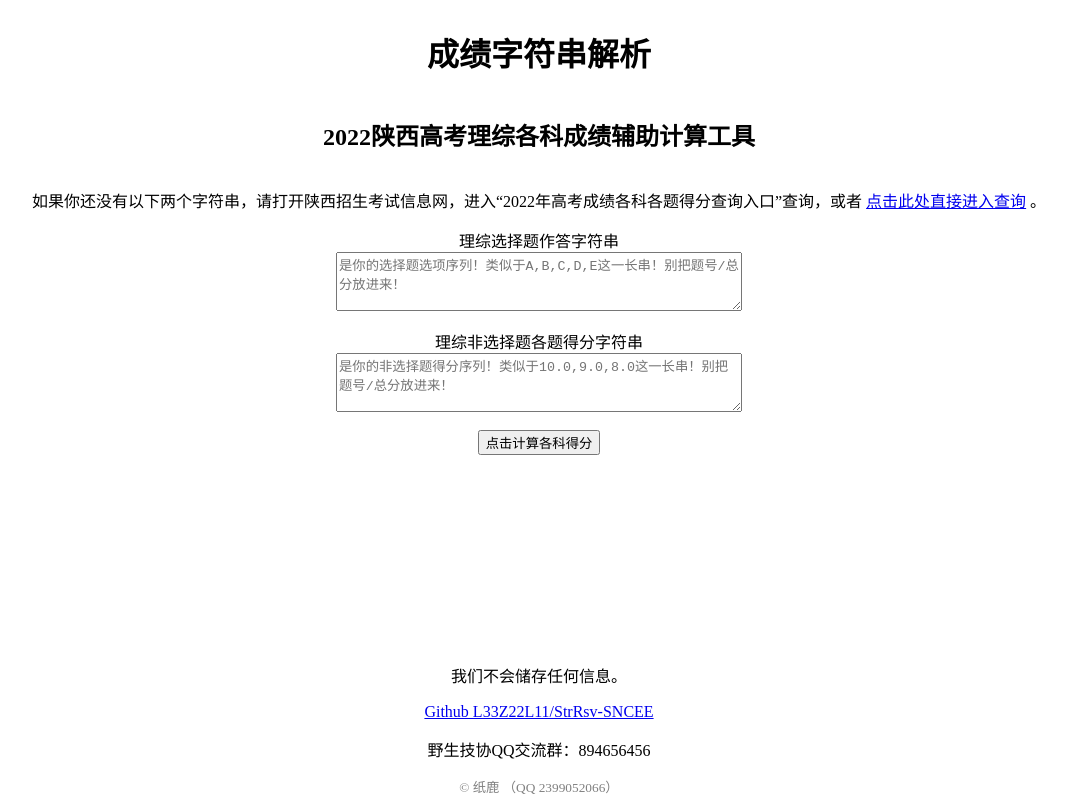
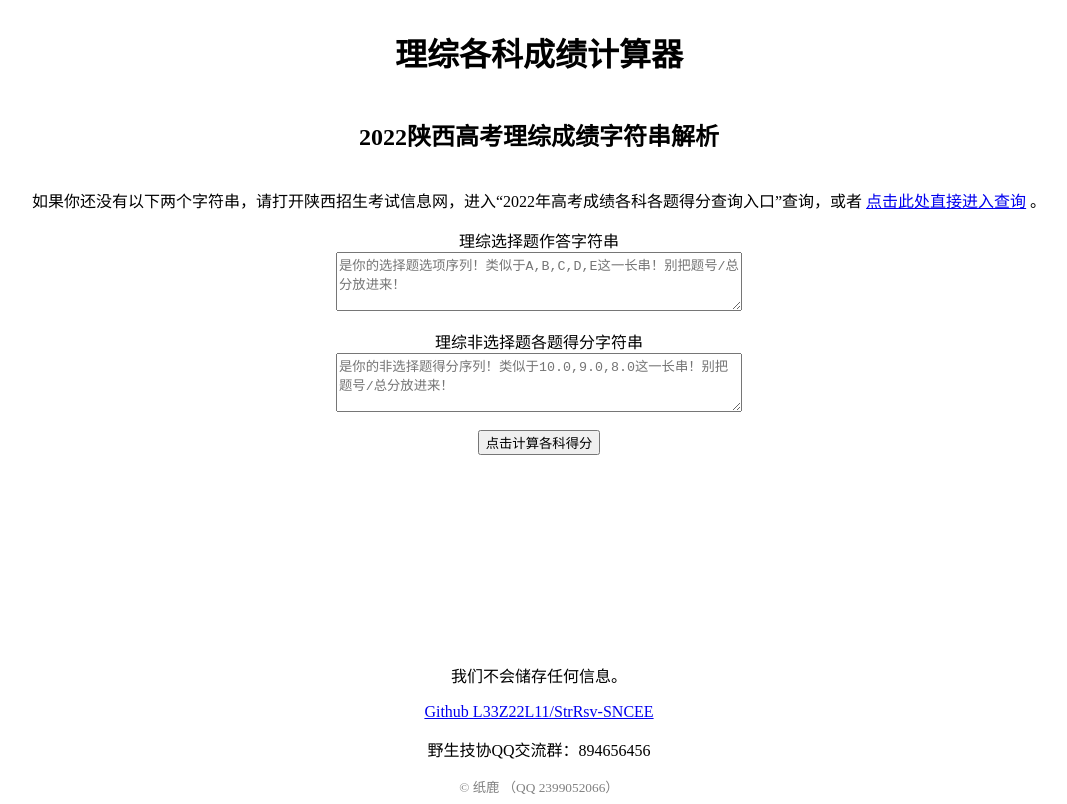
Before and after one commit to L33Z22L11/StrRsv-SNCEE, a plain HTML site: page index.html in a window 1280 px wide. Shown: the whole page, without its empty margins (101-1168 px from the left). Drawn offline with Linux system fonts and the light colour scheme.

Commit message:
修复查分链接

```diff
--- a/index.html
+++ b/index.html
@@ -23,10 +23,10 @@
 </head>
 
 <body>
-    <h1>成绩字符串解析</h1>
-    <h2>2022陕西高考理综各科成绩辅助计算工具</h2>
+    <h1>理综各科成绩计算器</h1>
+    <h2>2022陕西高考理综成绩字符串解析</h2>
     <p>如果你还没有以下两个字符串，请打开陕西招生考试信息网，进入“2022年高考成绩各科各题得分查询入口”查询，或者
-        <a href="https://www.sneac.edu.cn/pzcjweb/cjcx/zfckssr.jsp">点击此处直接进入查询</a> 。
+        <a href="https://www.sneac.edu.cn/pzcjweb/cjcx/zfcindex.jsp">点击此处直接进入查询</a> 。
     </p>
     <span>理综选择题作答字符串</span>
     <textarea id="str1" placeholder="是你的选择题选项序列！类似于A,B,C,D,E这一长串！别把题号/总分放进来！"></textarea>
```
